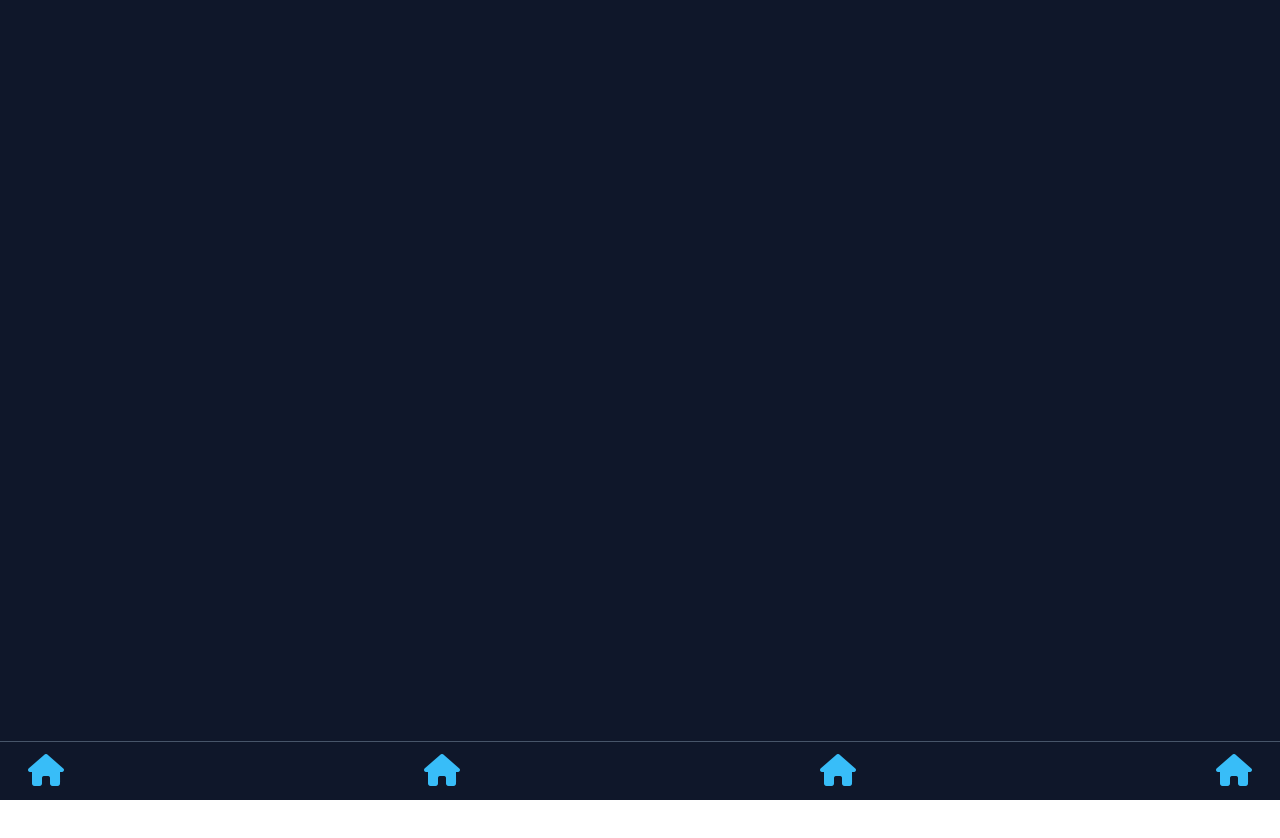
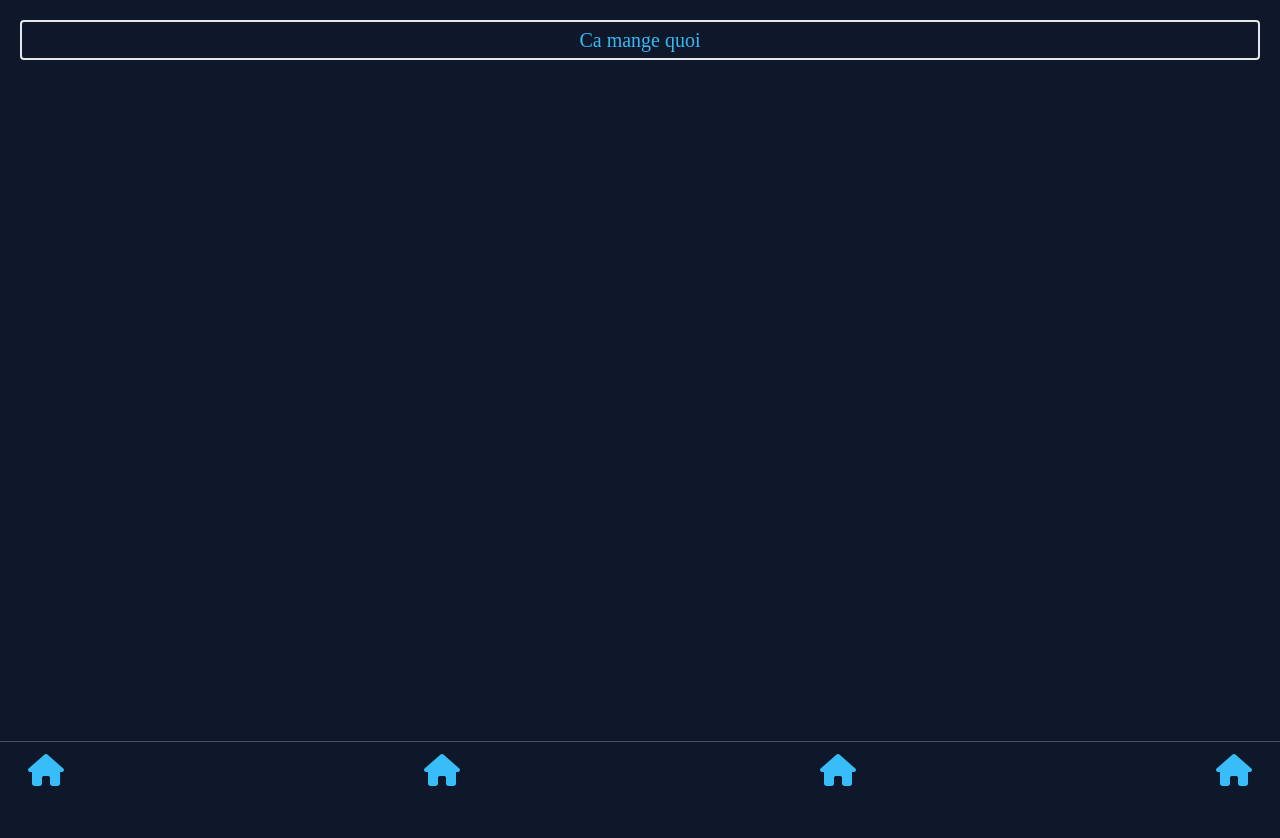
Before and after one commit to Cihaan/cmq, a React (Vite) app: page /home in a window 1280 px wide. Before the commit the page ends 800 px from the top, so only its background shows below. Built offline with nearby package versions, Linux system fonts and the light colour scheme.

Commit message:
start home page

```diff
--- a/src/components/Home.jsx
+++ b/src/components/Home.jsx
@@ -5,8 +5,13 @@ export default function Home() {
 
     return (
         <div>
+            <div className='h-screen'>
+                <button className='w-full h-10 text-[#37B9F3] text-xl font-[Ubuntu] rounded border-2'>Ca mange quoi</button>
+                <div className=''>
+
+                </div>
+            </div>
             <NavBar />
-
         </div>
     )
 }
```
